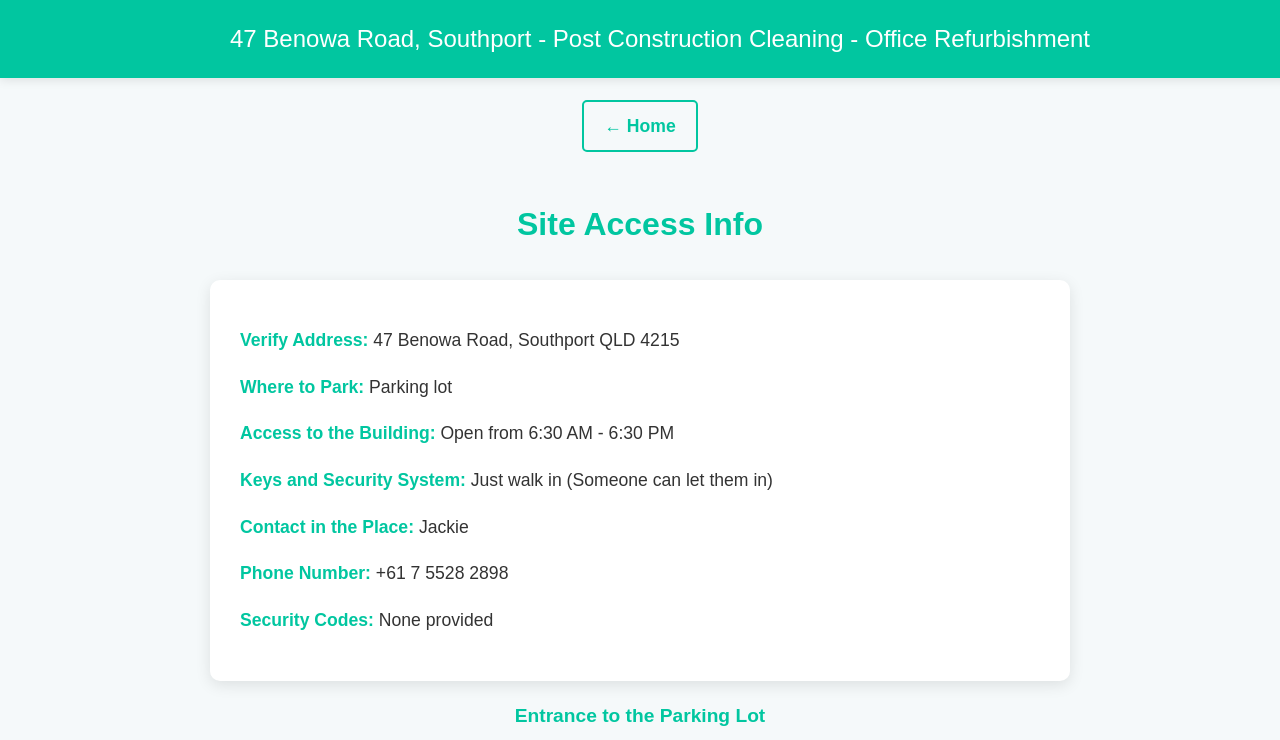
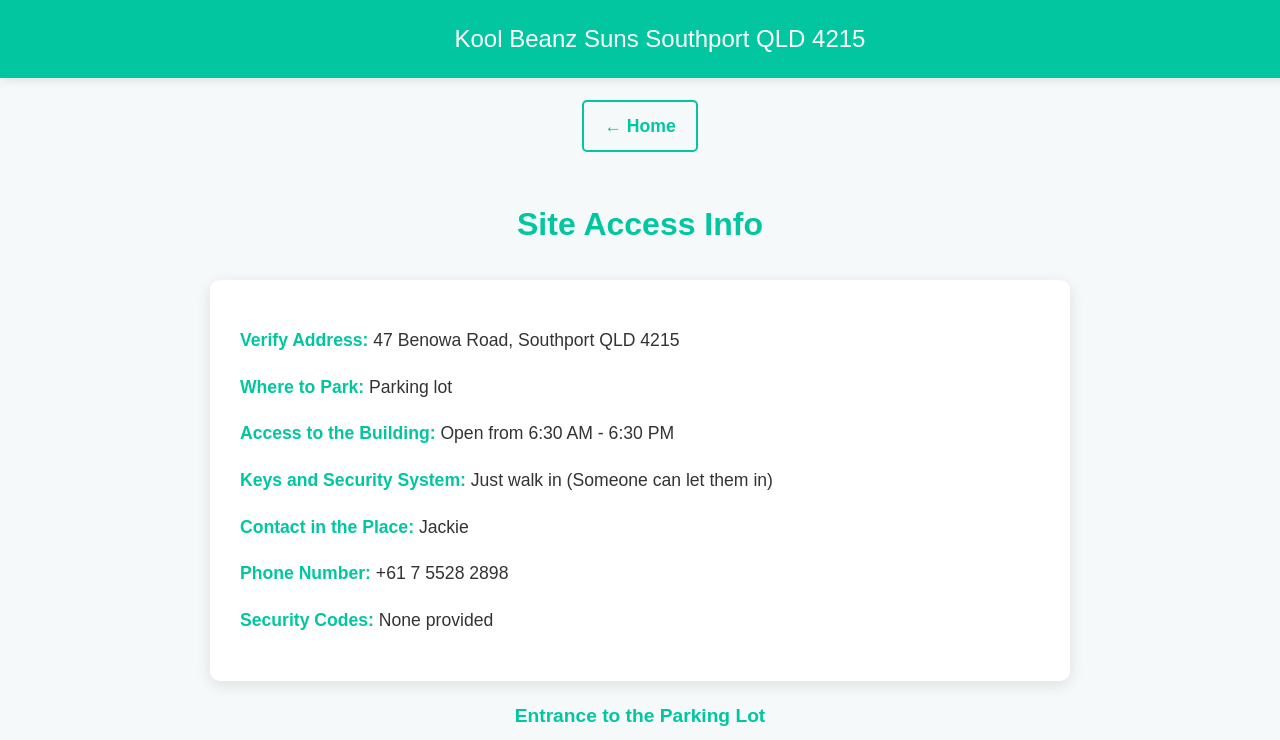
Before and after one commit to SprucesAustralia/Kool-Beanz-Suns-Southport, a plain HTML site: page site-acces-info.html in a window 1280 px wide. Shown: the top 740 px of the page. Drawn offline with Linux system fonts and the light colour scheme.

Commit message:
Update site-acces-info.html

```diff
--- a/site-acces-info.html
+++ b/site-acces-info.html
@@ -145,7 +145,7 @@
 </head>
 <body>
   <header>
-    47 Benowa Road, Southport - Post Construction Cleaning - Office Refurbishment
+    Kool Beanz Suns Southport QLD 4215
   </header>
   <div class="container">
     <a href="index.html" class="back">← Home</a>
```
